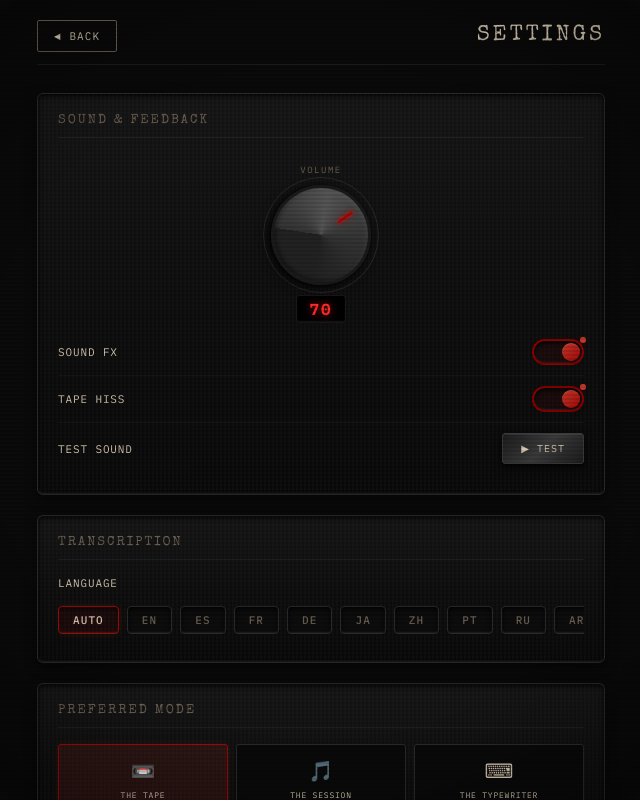
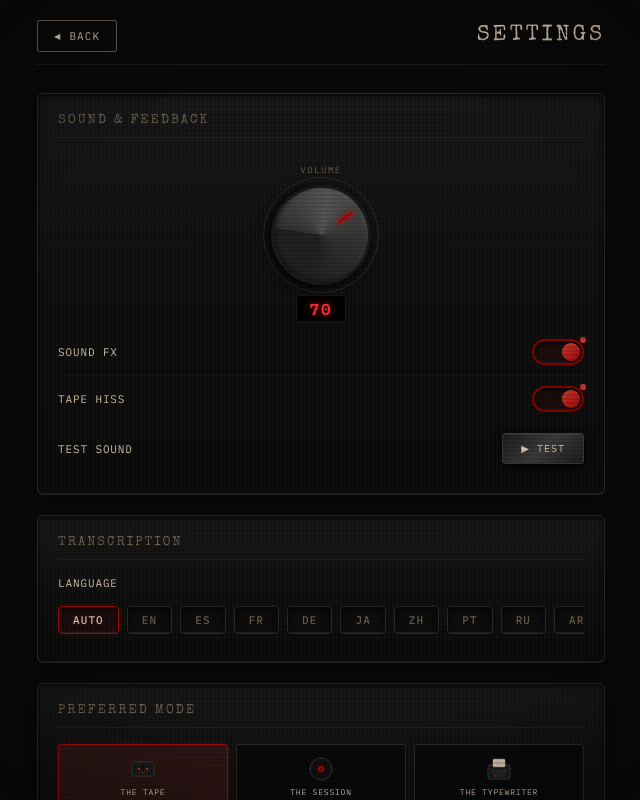
Before and after one commit to iamtakura/RetroVault, a React (Vite) app: page / in a window 1280 px wide. Both pictures are taken after a click on the button "Settings". Shown: the whole page, without its empty margins (319-959 px from the left). Built offline with nearby package versions, Linux system fonts and the light colour scheme.

Commit message:
fix: disable tape hiss for typewriter, fix voice key animations sequence and stale refs, implement metallic bell/thud sound, and add preferred mode SVGs in settings

```diff
--- a/src/components/Settings/SettingsScreen.css
+++ b/src/components/Settings/SettingsScreen.css
@@ -789,6 +789,18 @@
 
 .mode-pref-icon {
   font-size: 20px;
+  display: flex;
+  align-items: center;
+  justify-content: center;
+}
+
+.mode-pref-icon svg {
+  color: var(--crimson);
+  transition: color 0.15s ease;
+}
+
+.mode-preference-card.active .mode-pref-icon svg {
+  color: var(--crimson-bright);
 }
 
 .mode-pref-name {
--- a/src/components/Settings/SettingsScreen.jsx
+++ b/src/components/Settings/SettingsScreen.jsx
@@ -40,20 +40,95 @@ const modes = [
   {
     id: 'tape',
     name: 'THE TAPE',
-    icon: '📼',
-    description: 'Cassette deck recording'
+    description: 'Cassette deck recording',
+    icon: (
+      <svg viewBox="0 0 24 24" width="24" height="24">
+        {/* Cassette body */}
+        <rect x="1" y="5" width="22" height="14" rx="2"
+          fill="#1a1a1a" stroke="#3a3a3a" strokeWidth="1"/>
+        {/* Tape window */}
+        <rect x="4" y="8" width="16" height="8" rx="1"
+          fill="#0a0a0a" stroke="#2a2a2a" strokeWidth="0.5"/>
+        {/* Left reel */}
+        <circle cx="8" cy="12" r="3"
+          fill="#0a0a0a" stroke="#3a3a3a" strokeWidth="0.8"/>
+        <circle cx="8" cy="12" r="1.2"
+          fill="currentColor"/>
+        {/* Right reel */}
+        <circle cx="16" cy="12" r="3"
+          fill="#0a0a0a" stroke="#3a3a3a" strokeWidth="0.8"/>
+        <circle cx="16" cy="12" r="1.2"
+          fill="currentColor"/>
+        {/* Tape strand */}
+        <path d="M 8 14.5 Q 12 16 16 14.5"
+          stroke="#5a3a1a" strokeWidth="0.8"
+          fill="none"/>
+      </svg>
+    )
   },
   {
     id: 'session',
     name: 'THE SESSION',
-    icon: '🎵',
-    description: 'Turntable recording'
+    description: 'Turntable recording',
+    icon: (
+      <svg viewBox="0 0 24 24" width="24" height="24">
+        {/* Outer vinyl */}
+        <circle cx="12" cy="12" r="11"
+          fill="#0d0d0d" stroke="#3a3a3a" strokeWidth="1"/>
+        {/* Groove rings */}
+        <circle cx="12" cy="12" r="9"
+          fill="none" stroke="rgba(255,255,255,0.06)"
+          strokeWidth="0.5"/>
+        <circle cx="12" cy="12" r="7"
+          fill="none" stroke="rgba(255,255,255,0.06)"
+          strokeWidth="0.5"/>
+        <circle cx="12" cy="12" r="5"
+          fill="none" stroke="rgba(255,255,255,0.06)"
+          strokeWidth="0.5"/>
+        {/* Center label */}
+        <circle cx="12" cy="12" r="3.5"
+          fill="currentColor" opacity="0.9"/>
+        {/* Spindle hole */}
+        <circle cx="12" cy="12" r="0.8"
+          fill="#0a0a0a"/>
+      </svg>
+    )
   },
   {
     id: 'typewriter',
     name: 'THE TYPEWRITER',
-    icon: '⌨',
-    description: 'Typewriter dictation'
+    description: 'Typewriter dictation',
+    icon: (
+      <svg viewBox="0 0 24 24" width="24" height="24">
+        {/* Housing */}
+        <rect x="1" y="8" width="22" height="14" rx="2"
+          fill="#1a1a1a" stroke="#3a3a3a" strokeWidth="1"/>
+        {/* Paper */}
+        <rect x="6" y="2" width="12" height="8" rx="1"
+          fill="#d4c5b0" stroke="#b8a898" strokeWidth="0.5"/>
+        {/* Paper lines */}
+        <line x1="8" y1="5" x2="16" y2="5"
+          stroke="#5a4a38" strokeWidth="0.4" opacity="0.4"/>
+        <line x1="8" y1="7" x2="14" y2="7"
+          stroke="#5a4a38" strokeWidth="0.4" opacity="0.4"/>
+        {/* Keys row 1 */}
+        <circle cx="6" cy="14" r="1.5"
+          fill="#2a2a2a" stroke="#3a3a3a" strokeWidth="0.5"/>
+        <circle cx="10" cy="14" r="1.5"
+          fill="#2a2a2a" stroke="#3a3a3a" strokeWidth="0.5"/>
+        <circle cx="14" cy="14" r="1.5"
+          fill="#2a2a2a" stroke="#3a3a3a" strokeWidth="0.5"/>
+        <circle cx="18" cy="14" r="1.5"
+          fill="#2a2a2a" stroke="#3a3a3a" strokeWidth="0.5"/>
+        {/* Keys row 2 */}
+        <circle cx="8" cy="18" r="1.5"
+          fill="currentColor" stroke="#3a3a3a" strokeWidth="0.5"/>
+        <circle cx="12" cy="18" r="1.5"
+          fill="#2a2a2a" stroke="#3a3a3a" strokeWidth="0.5"/>
+        <circle cx="16" cy="18" r="1.5"
+          fill="#2a2a2a" stroke="#3a3a3a" strokeWidth="0.5"/>
+      </svg>
+    )
   }
 ];
 
--- a/src/components/Typewriter/Typewriter.jsx
+++ b/src/components/Typewriter/Typewriter.jsx
@@ -39,6 +39,13 @@ export default function Typewriter({
   const dictateBtnRef = useRef(null);
   const keyRefs = useRef({});
 
+  // Core visual state refs to prevent stale loops
+  const isRecordingRef = useRef(false);
+  const activeKeysRef = useRef([]);
+  const paperBufferRef = useRef('');
+  const linesRef = useRef([]);
+  const lastClickTimeRef = useRef(0);
+
   const audioAnalyserRef = useRef(null);
   const audioPlayerRef = useRef(null);
   const animationFrameRef = useRef(null);
@@ -60,21 +67,34 @@ export default function Typewriter({
     const recording = status === 'recording';
     if (recording !== isRecording) {
       setIsRecording(recording);
+      isRecordingRef.current = recording;
       if (recording) {
+        if (!animationFrameRef.current) {
           setGibberishLines([]);
+          paperBufferRef.current = '';
+          linesRef.current = [];
           setCurrentPage(1);
           setTotalPages(1);
           setElapsed(0);
+          setCarriagePosition(10);
           if (paperContentRef.current) {
             gsap.set(paperContentRef.current, { y: 0 });
           }
+          if (stream) {
+            setupAnalyser(stream);
+          }
           runTypingAnimation();
+        }
       } else {
+        isRecordingRef.current = false;
+        if (animationFrameRef.current) {
           cancelAnimationFrame(animationFrameRef.current);
+          animationFrameRef.current = null;
+        }
         setActiveKeys([]);
       }
     }
-  }, [status]);
+  }, [status, stream]);
 
   // Handle stream state changes for analyzer
   useEffect(() => {
@@ -88,7 +108,6 @@ export default function Typewriter({
   // Handle playback toggle changes
   useEffect(() => {
     if (isPlayback && playbackRecording?.audioBlob) {
-      // Start playback automatically on load
       const startAutoplay = async () => {
         cleanupPlayback();
         const url = URL.createObjectURL(playbackRecording.audioBlob);
@@ -96,7 +115,6 @@ export default function Typewriter({
         audioPlayerRef.current = audio;
 
         audio.ontimeupdate = () => {
-          // Sync timer with audio play current time
           setElapsed(Math.floor(audio.currentTime));
         };
 
@@ -118,7 +136,6 @@ export default function Typewriter({
             typeRealText(playbackRecording.transcript);
           }
         } catch (e) {
-          // Fallback if autoplay is blocked
           setPlaybackState('paused');
         }
       };
@@ -170,13 +187,17 @@ export default function Typewriter({
   }, [status, transcript]);
 
   // ── Audio Amplitude Analyser ──
-  const setupAnalyser = (mediaStream) => {
+  const setupAnalyser = (streamObj) => {
     const audioCtx = getAudioContext();
     if (!audioCtx) return;
+    if (audioCtx.state === 'suspended') {
+      audioCtx.resume();
+    }
     try {
-      const source = audioCtx.createMediaStreamSource(mediaStream);
+      const source = audioCtx.createMediaStreamSource(streamObj);
       const analyser = audioCtx.createAnalyser();
       analyser.fftSize = 256;
+      analyser.smoothingTimeConstant = 0.3;
       source.connect(analyser);
       audioAnalyserRef.current = analyser;
     } catch (e) {
@@ -194,67 +215,91 @@ export default function Typewriter({
   // ── Gibberish Generation & Typing animation loop ──
   const GIBBERISH_CHARS = 'abcdefghijklmnopqrstuvwxyzABCDEFGHIJKLMNOPQRSTUVWXYZ.,;:\'"!?-()[]{}@#$%^&*+=<>/\\|~`';
 
-  const generateGibberishChar = () => GIBBERISH_CHARS[Math.floor(Math.random() * GIBBERISH_CHARS.length)];
+  const runTypingAnimation = () => {
+    if (!isRecordingRef.current) return;
 
-  const runTypingAnimation = () => {
     const amplitude = getAmplitude();
-    const isSpeaking = amplitude > 15;
+    const isSpeaking = amplitude > 12;
 
     if (isSpeaking) {
-      // Press 2-4 random keys visually
-      const numKeys = Math.floor(Math.random() * 3) + 2;
-      const allKeys = keyRows.flat();
+      const allKeys = [
+        'Q','W','E','R','T','Y','U','I','O','P',
+        'A','S','D','F','G','H','J','K','L',
+        'Z','X','C','V','B','N','M'
+      ];
+
+      const numKeys = Math.floor(amplitude / 20) + 1;
       const keysToPress = Array.from(
-        { length: numKeys },
+        { length: Math.min(numKeys, 5) },
         () => allKeys[Math.floor(Math.random() * allKeys.length)]
       );
-      setActiveKeys(keysToPress);
 
-      // Play click sound
-      if (sounds && sounds.buttonClick) {
-        sounds.buttonClick();
+      // Update active keys via ref to avoid stale closure
+      activeKeysRef.current = keysToPress;
+      setActiveKeys([...keysToPress]);
+
+      // Generate gibberish characters
+      const charsToAdd = Math.max(1, Math.floor(amplitude / 15));
+      const newChars = Array.from(
+        { length: charsToAdd },
+        () => GIBBERISH_CHARS[
+          Math.floor(Math.random() * GIBBERISH_CHARS.length)
+        ]
+      ).join('');
+
+      // Update paper content via ref first
+      paperBufferRef.current += newChars;
+
+      // Check line length — 36 chars per line
+      if (paperBufferRef.current.length >= 36) {
+        const overflow = paperBufferRef.current.slice(36);
+        const completeLine = paperBufferRef.current.slice(0, 36);
+
+        linesRef.current = [...linesRef.current, completeLine];
+        paperBufferRef.current = overflow;
+
+        // Trigger carriage return
+        triggerCarriageReturn();
+
+        // Check page turn — every 10 lines
+        if (linesRef.current.length % 10 === 0) {
+          triggerPageTurn();
         }
 
-      // Add gibberish to paper
-      const charsToAdd = Math.min(Math.floor(amplitude / 8) + 1, 6);
-      const newChars = Array.from({ length: charsToAdd }, generateGibberishChar).join('');
-
-      setGibberishLines(prev => {
-        const lines = [...prev];
-        if (lines.length === 0) {
-          lines.push(newChars);
+        // Update displayed lines
+        setGibberishLines([...linesRef.current, overflow]);
       } else {
-          const lastLine = lines[lines.length - 1];
-          if (lastLine.length >= 38) {
-            lines.push(newChars);
-            triggerCarriageReturn();
-          } else {
-            lines[lines.length - 1] = lastLine + newChars;
+        // Update last line in progress
+        setGibberishLines([
+          ...linesRef.current,
+          paperBufferRef.current
+        ]);
       }
-        }
-        return lines;
-      });
 
       // Move carriage right
       setCarriagePosition(prev => {
-        const next = prev + (charsToAdd * 1.5);
+        const next = prev + (charsToAdd * 1.6);
         if (next >= 85) {
           return 10;
         }
         return next;
       });
 
-      // Check for page turn every 12 lines
-      setGibberishLines(prev => {
-        if (prev.length > 0 && prev.length % 12 === 0) {
-          triggerPageTurn();
+      // Play key click sound (throttled)
+      const now = Date.now();
+      if (now - lastClickTimeRef.current > 80) {
+        if (sounds && sounds.buttonClick) {
+          sounds.buttonClick();
         }
-        return prev;
-      });
+        lastClickTimeRef.current = now;
+      }
     } else {
+      // Silence — release all keys
+      activeKeysRef.current = [];
       setActiveKeys([]);
     }
 
+    // Continue loop
     animationFrameRef.current = requestAnimationFrame(runTypingAnimation);
   };
 
@@ -315,7 +360,6 @@ export default function Typewriter({
 
   // ── Typewriter real text typewriter playback ──
   const typeRealText = async (text) => {
-    // Abort previous typing thread if any is active
     if (typingAbortControllerRef.current) {
       typingAbortControllerRef.current.abort = true;
     }
@@ -373,7 +417,6 @@ export default function Typewriter({
         if (abortToken.abort) return;
 
         if (sounds && sounds.buttonClick && !isPlayback) {
-          // Play click per character typed during Whisper completion
           sounds.buttonClick();
         }
 
@@ -431,17 +474,58 @@ export default function Typewriter({
     }
 
     if (isRecording) {
+      // STOP
+      isRecordingRef.current = false;
+      if (animationFrameRef.current) {
         cancelAnimationFrame(animationFrameRef.current);
+        animationFrameRef.current = null;
+      }
       setActiveKeys([]);
       setIsRecording(false);
       onStopRecording();
-    } else {
+      return;
+    }
+
+    // START — order matters critically:
+    try {
+      // 1. Get mic stream first
+      const micStream = await navigator.mediaDevices.getUserMedia({
+        audio: {
+          echoCancellation: false,
+          noiseSuppression: false,
+          autoGainControl: false
+        }
+      });
+
+      // 2. Set up analyser BEFORE starting animation
+      setupAnalyser(micStream);
+
+      // 3. Start MediaRecorder with the same stream
+      await onStartRecording(micStream);
+
+      // 4. Reset paper state
       setGibberishLines([]);
+      paperBufferRef.current = '';
+      linesRef.current = [];
       setElapsed(0);
       setCurrentPage(1);
       setTotalPages(1);
+      setCarriagePosition(10);
+      if (paperContentRef.current) {
+        gsap.set(paperContentRef.current, { y: 0 });
+      }
+
+      // 5. Set recording state
       setIsRecording(true);
-      await onStartRecording();
+      isRecordingRef.current = true;
+
+      // 6. Start animation loop
+      if (animationFrameRef.current) {
+        cancelAnimationFrame(animationFrameRef.current);
+      }
+      animationFrameRef.current = requestAnimationFrame(runTypingAnimation);
+    } catch (e) {
+      // User cancelled mic permission or error
     }
   };
 
@@ -553,7 +637,7 @@ export default function Typewriter({
           {/* Timer */}
           {(isRecording || isPlayback || isTypingRealText) && (
             <div className={`typewriter-timer ${isNearLimit ? 'warning' : ''}`}>
-              {formatTime(isPlayback || isTypingRealText ? elapsed : elapsed)}
+              {formatTime(elapsed)}
             </div>
           )}
 
--- a/src/hooks/useRecorder.js
+++ b/src/hooks/useRecorder.js
@@ -49,7 +49,7 @@ export function useRecorder({ onStart, onStop, playClick, startHiss, stopHiss, o
   }, [duration]);
 
   // Start recording
-  const startRecording = useCallback(async () => {
+  const startRecording = useCallback(async (existingStream) => {
     if (playClick) playClick();
     setError(null);
     setTranscript('');
@@ -62,7 +62,7 @@ export function useRecorder({ onStart, onStop, playClick, startHiss, stopHiss, o
     startTimeRef.current = Date.now();
 
     try {
-      const stream = await navigator.mediaDevices.getUserMedia({
+      const stream = existingStream || await navigator.mediaDevices.getUserMedia({
         audio: {
           echoCancellation: false,
           noiseSuppression: false,
@@ -117,7 +117,7 @@ export function useRecorder({ onStart, onStop, playClick, startHiss, stopHiss, o
       mediaRecorder.onstop = async () => {
         // Trigger processing state
         setStatus('processing');
-        if (stopHiss) stopHiss();
+        if (stopHiss && mode !== 'typewriter') stopHiss();
 
         try {
           // Assemble blob FIRST
@@ -198,7 +198,7 @@ export function useRecorder({ onStart, onStop, playClick, startHiss, stopHiss, o
       };
 
       // Play start click & start tape hiss
-      if (startHiss) startHiss();
+      if (startHiss && mode !== 'typewriter') startHiss();
 
       // Start actual MediaRecorder with 250ms timeslice to flush buffers frequently
       mediaRecorder.start(250);
@@ -207,7 +207,7 @@ export function useRecorder({ onStart, onStop, playClick, startHiss, stopHiss, o
       console.error('Microphone access denied or audio issue:', err);
       setError('Microphone access denied. Please check site permissions.');
       setStatus('error');
-      if (stopHiss) stopHiss();
+      if (stopHiss && mode !== 'typewriter') stopHiss();
     }
   }, [onStart, onStop, playClick, startHiss, stopHiss, onTranscriptReady]);
 
```
Also changed, not shown: src/lib/sounds.js. Lines whose indentation alone changed are shown as unchanged.
